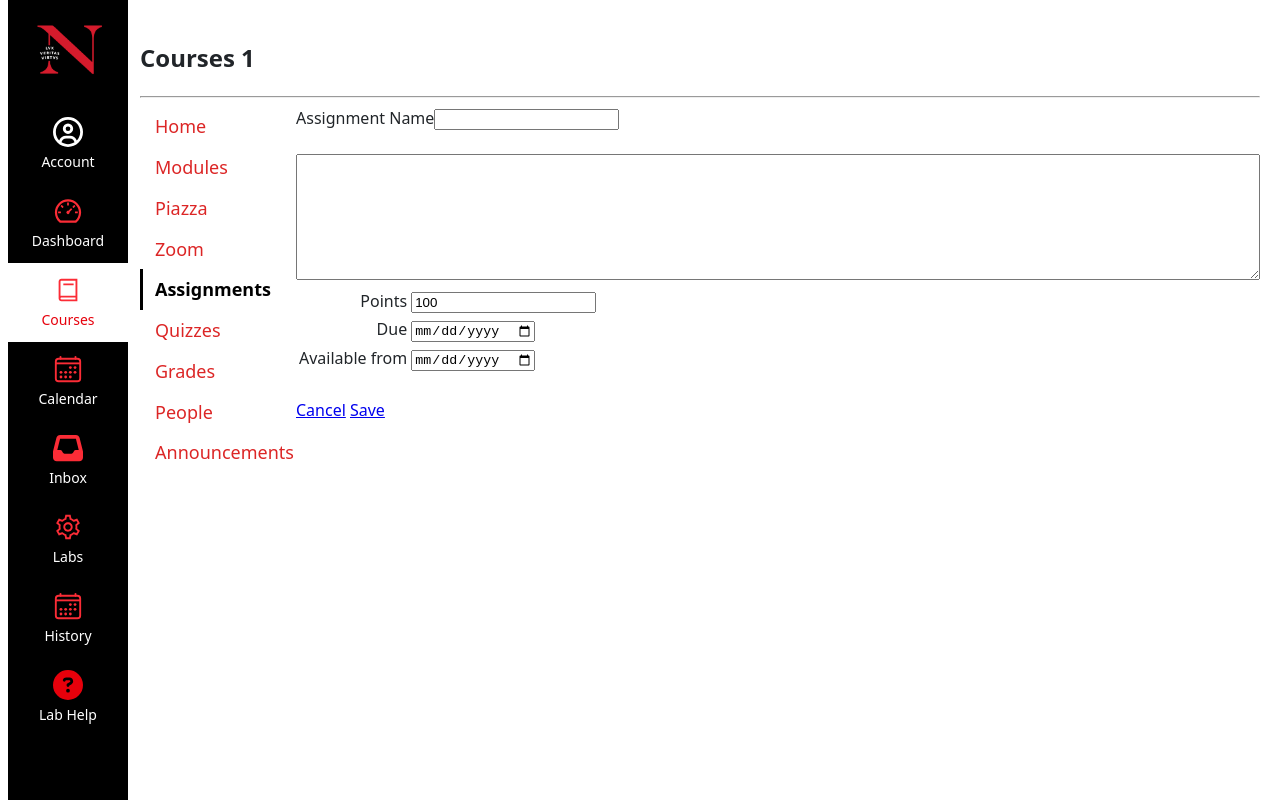
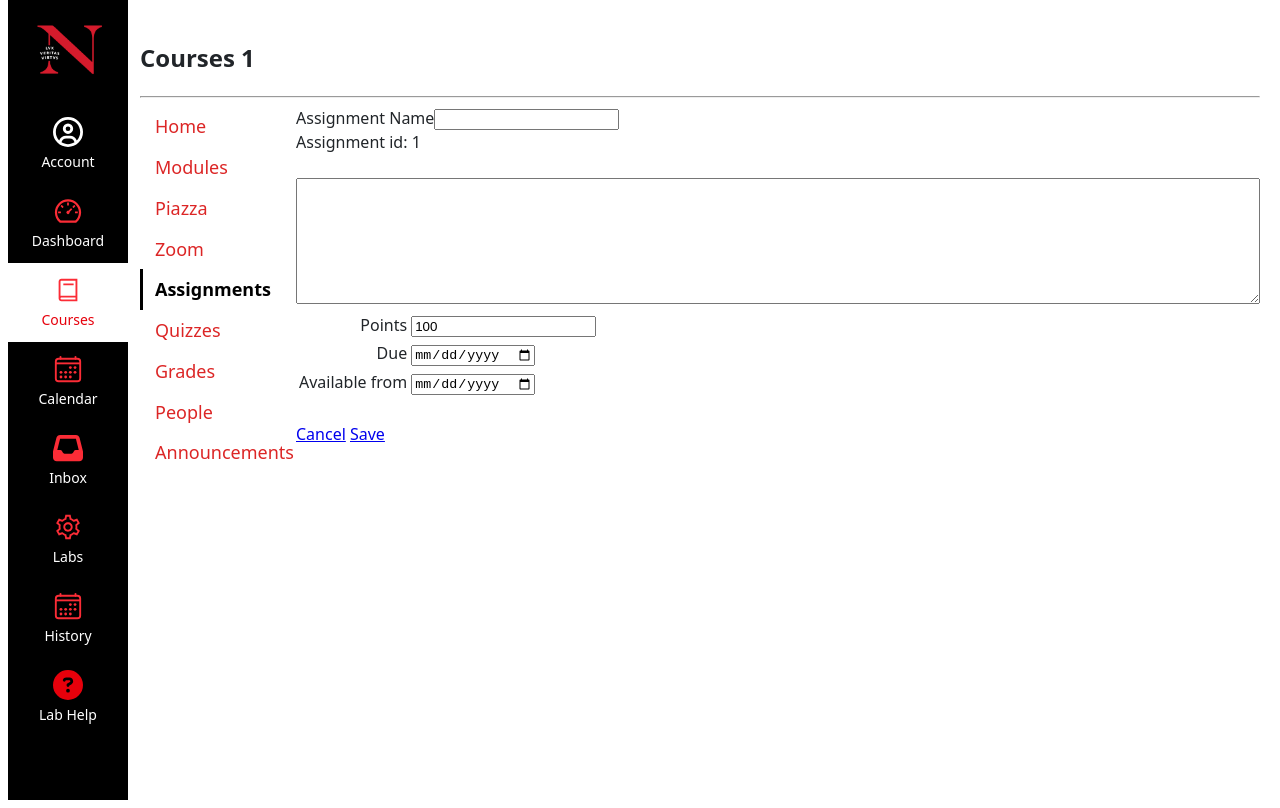
Before and after one commit to Fixlei/kambaz-next-js, a Next.js app: page /courses/1/assignments/1 in a window 1280 px wide. Built offline with nearby package versions, Linux system fonts and the light colour scheme.

Commit message:
Lab3 add 'Assignment id: {aid}'

```diff
--- a/app/(kambaz)/courses/[cid]/assignments/[aid]/page.tsx
+++ b/app/(kambaz)/courses/[cid]/assignments/[aid]/page.tsx
@@ -1,5 +1,8 @@
 import Link from "next/link";
 import * as db from "../../../../database";
+//In app/(kambaz)/courses/[cid]/assignments/[aid]/page.tsx, keep the existing fields
+//filled from assignment?.title and the other properties. After the name input, add
+//a read-only line Assignment id: {aid} so the sample id is visible.
 
 export default async function AssignmentEditor({
   params,
@@ -12,6 +15,9 @@ export default async function AssignmentEditor({
     <div id="wd-assignments-editor">
       <label htmlFor="wd-name">Assignment Name</label>
       <input id="wd-name" defaultValue={assignment?.title ?? ""} />
+      {/* With AI: show the assignment id from the URL */}
+      <br />
+      Assignment id: {aid}
       <br />
       <br />
       <textarea
```
